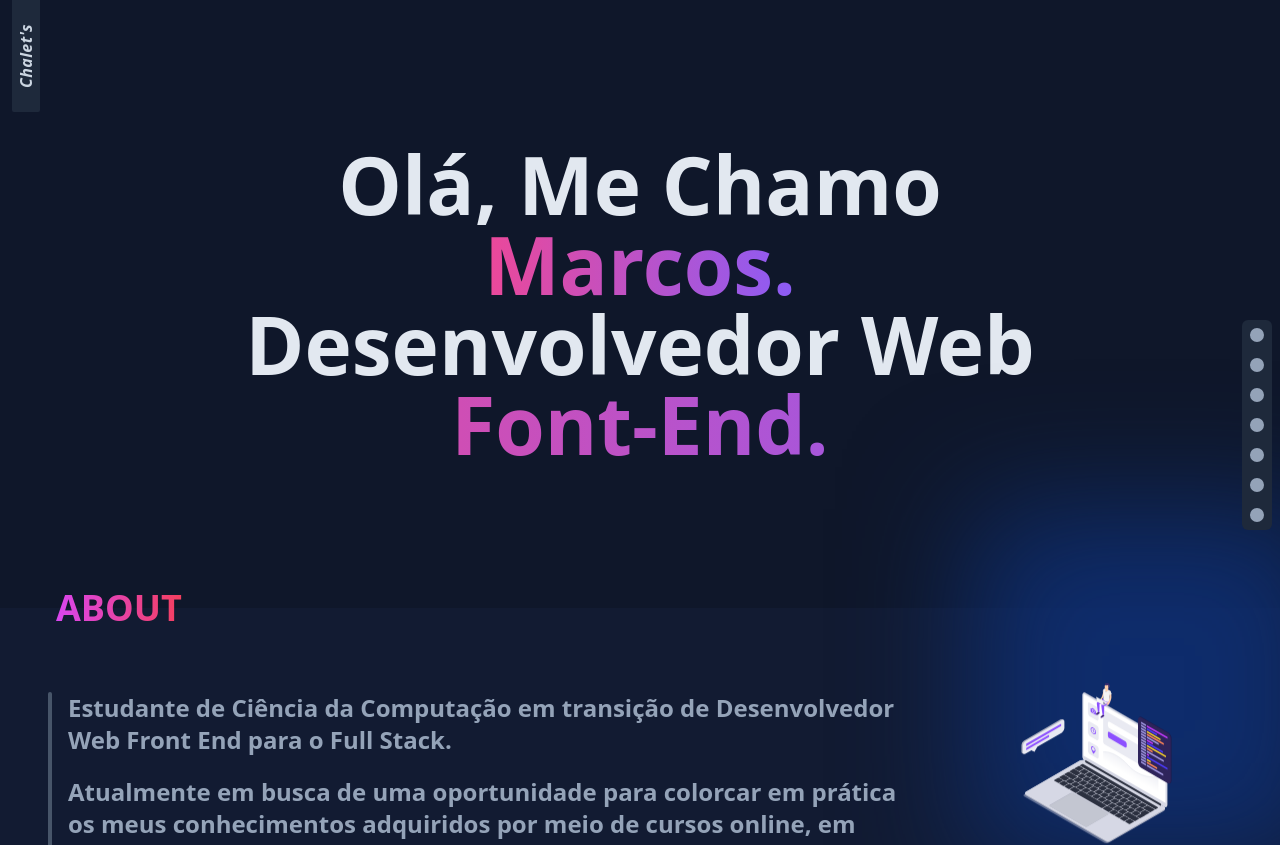
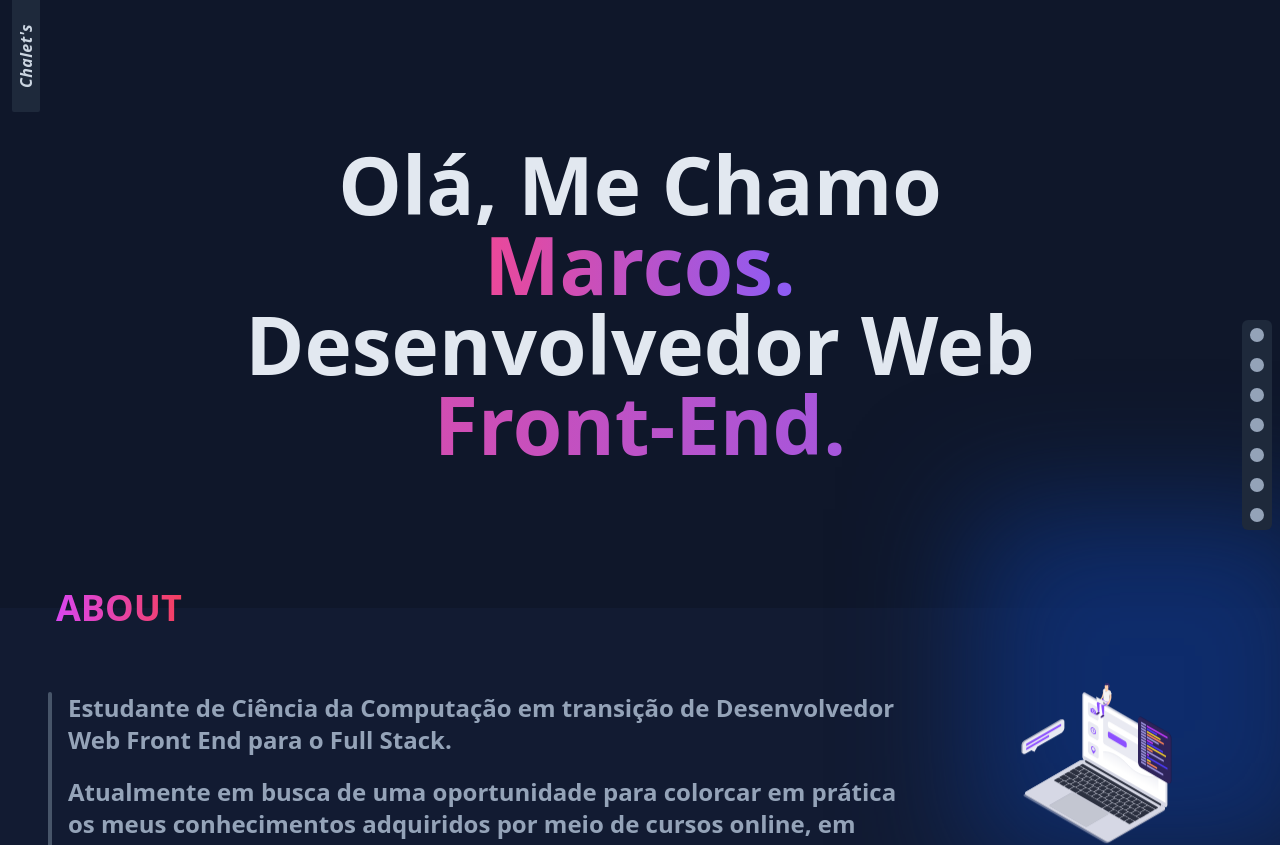
Before and after one commit to marcosChalet/portfolio, a Next.js app: page / in a window 1280 px wide. Shown: the top 845 px of the page. Built offline with nearby package versions, Linux system fonts and the light colour scheme.

Commit message:
Corrigindo texto

```diff
--- a/src/components/Hero/index.tsx
+++ b/src/components/Hero/index.tsx
@@ -15,7 +15,7 @@ export default function Hero({ isVisible, setSection }: SectionVisibleType) {
         </div>
         Desenvolvedor Web{' '}
         <div className="bg-gradient-to-r from-pink-500 to-violet-500 bg-clip-text text-transparent">
-          Font-End.
+          Front-End.
         </div>
       </h1>
     </section>
```
